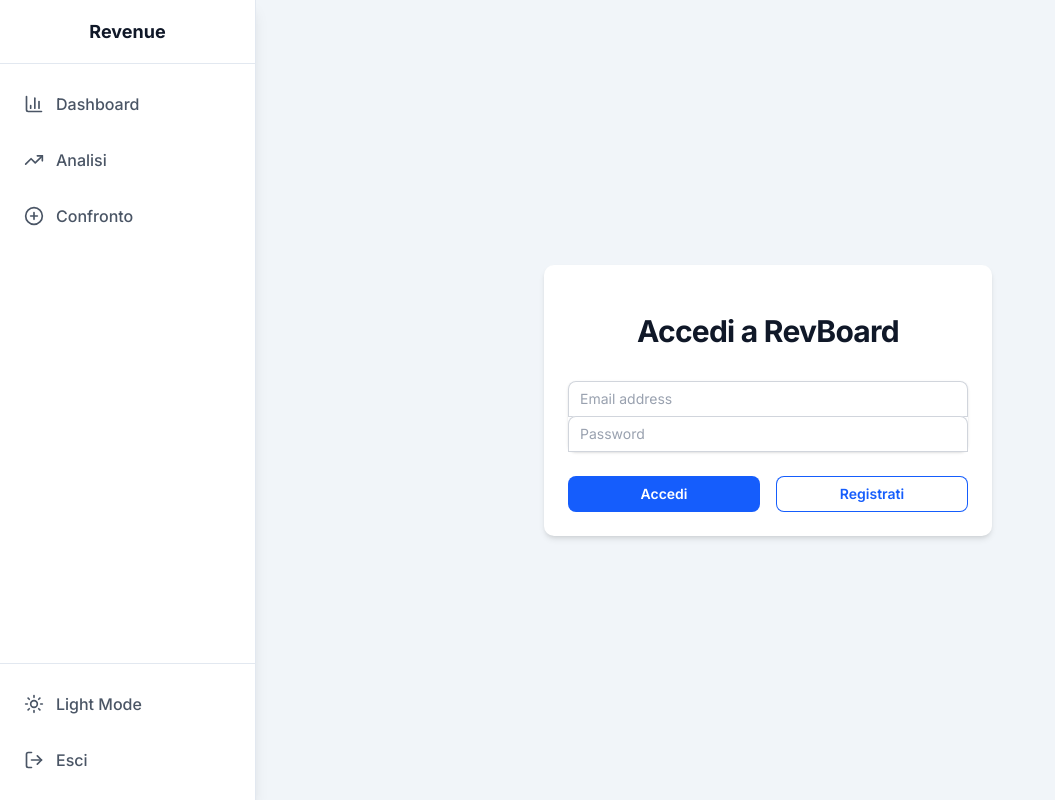
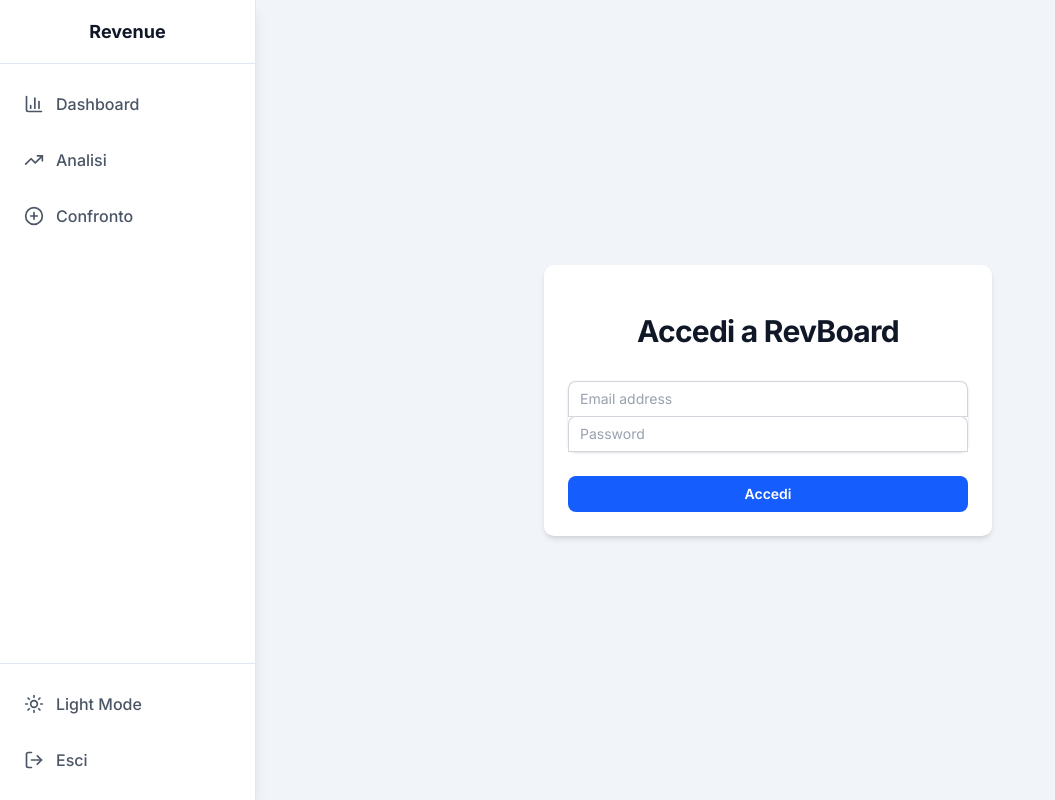
Before and after one commit to KamaMik/revboard, a Next.js app in the folder revenue-dashboard/: page /login in a window 1280 px wide. Shown: the whole page, without its empty margins (0-1055 px from the left). Built offline with nearby package versions, Linux system fonts and the light colour scheme.

Commit message:
feat(ui): update calendar and date picker styles and props
- Improve calendar dropdown styling and make it interactive
- Add year range and caption layout to date picker
- Remove signup button from login page to simplify UI

```diff
--- a/revenue-dashboard/app/login/page.tsx
+++ b/revenue-dashboard/app/login/page.tsx
@@ -1,4 +1,4 @@
-import { login, signup } from './actions'
+import { login } from './actions'
 
 export default async function LoginPage({
   searchParams,
@@ -52,18 +52,12 @@ export default async function LoginPage({
             </div>
           </div>
 
-          <div className="flex gap-4">
+          <div>
             <button
               formAction={login}
               className="group relative flex w-full justify-center rounded-md bg-blue-600 px-3 py-2 text-sm font-semibold text-white hover:bg-blue-500 focus-visible:outline focus-visible:outline-2 focus-visible:outline-offset-2 focus-visible:outline-blue-600"
             >
               Accedi
-            </button>
-            <button
-              formAction={signup}
-              className="group relative flex w-full justify-center rounded-md bg-white px-3 py-2 text-sm font-semibold text-blue-600 ring-1 ring-inset ring-blue-600 hover:bg-gray-50 focus-visible:outline focus-visible:outline-2 focus-visible:outline-offset-2 focus-visible:outline-blue-600"
-            >
-              Registrati
             </button>
           </div>
         </form>
--- a/revenue-dashboard/components/ui/calendar.tsx
+++ b/revenue-dashboard/components/ui/calendar.tsx
@@ -74,7 +74,7 @@ function Calendar({
           defaultClassNames.dropdown_root
         ),
         dropdown: cn(
-          "bg-popover absolute inset-0 opacity-0",
+          "bg-transparent cursor-pointer p-1 text-sm outline-none",
           defaultClassNames.dropdown
         ),
         caption_label: cn(
--- a/revenue-dashboard/components/ui/date-picker.tsx
+++ b/revenue-dashboard/components/ui/date-picker.tsx
@@ -47,6 +47,9 @@ export function DatePicker({ id, value, onChange, className }: DatePickerProps)
             setOpen(false);
           }}
           initialFocus
+          captionLayout="dropdown"
+          fromYear={2015}
+          toYear={new Date().getFullYear() + 1}
           className="[--cell-size:3.5rem] w-full max-w-none"
         />
       </PopoverContent>
```
